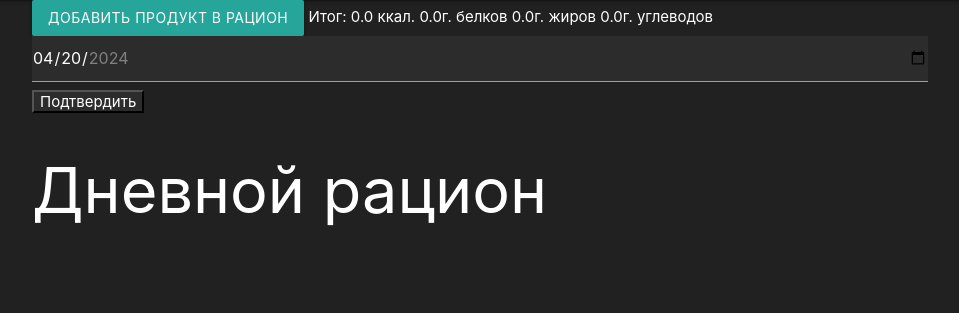
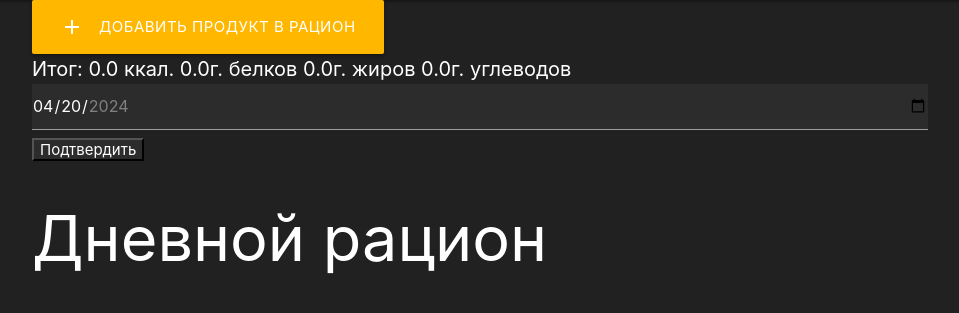
Before and after one commit to k1reedz/web_project, a Flask app: page /diet in a window 1280 px wide. Shown: the part 64-377 px from the top of the page, without its empty margins (160-1119 px from the left). Run offline with Flask 3, Linux system fonts and the light colour scheme; data that the repository does not hold is empty.

Commit message:
Update diet.html

```diff
--- a/templates/diet.html
+++ b/templates/diet.html
@@ -1,33 +1,69 @@
 {% extends "base2.html" %}
 
 {% block content %}
+<style type="text/css">
+    /* Стиль для текста в блоке содержимого */
+    h1, h2, p, a, div {
+        color: white; /* Устанавливаем цвет текста на белый */
+    }
+
+    /* Стили для карточек */
+    .card-container {
+        display: flex; /* Располагаем карточки в строку */
+        flex-wrap: wrap; /* Разрешаем перенос строк */
+        justify-content: space-between; /* Выравниваем карточки по ширине контейнера */
+    }
+
+    .card {
+        width: calc(33.33% - 20px); /* Ширина карточки (33.33% от ширины контейнера) */
+        margin-bottom: 20px; /* Внешний отступ снизу */
+        padding: 20px; /* Внутренний отступ */
+        background-color: #333; /* Цвет фона карточки */
+        border-radius: 10px; /* Радиус скругления углов */
+    }
+
+    .card h2 {
+        margin-top: 0; /* Убираем верхний отступ у заголовка */
+    }
+
+    .card p {
+        margin-bottom: 10px; /* Внешний отступ снизу у параграфа */
+    }
+
+    .card a {
+        color: white; /* Цвет текста ссылок внутри карточки */
+        text-decoration: none; /* Убираем подчеркивание у ссылок */
+    }
+
+    .card a:hover {
+        background-color: #ffb700; /* Желтый фон при наведении */
+        text-decoration: underline; /* Подчеркиваем ссылки при наведении */
+    }
+</style>
 <body>
-    <a href="/diet/adding_a_product" class="btn btn-outline-success">
-                Добавить продукт в рацион
+    <a href="/diet/adding_a_product" class="waves-effect waves-light btn-large" style="background: #ffb700">
+        <i class="material-icons left">add</i>Добавить продукт в рацион
     </a>
-    <font>Итог: {{sum_kcal}} ккал. {{sum_proteins}}г. белков {{sum_fats}}г. жиров {{sum_carbohydrates}}г. углеводов</font>
+    <div style="color: white; font-size: 20px">Итог: {{sum_kcal}} ккал. {{sum_proteins}}г. белков {{sum_fats}}г. жиров {{sum_carbohydrates}}г. углеводов</div>
     <form method="post">
         <input type="date" id="start" name="input_date" style="background-color: rgb(44,44,44); color: white"
                value={{current_date}} min="2024-01-01" max={{today}} />
         <input type="submit" value="Подтвердить" style="background-color: rgb(44,44,44); color: white">
     </form>
     <h1>Дневной рацион</h1>
-    {% for item in products%}
-    <div class="col-md6 border rounded">
-        <h2>{{item.title}}</h2>
-            <font>
-                {{item.weight}}гр.
-                {{item.total_kcal}} ккал. {{item.total_proteins}}г. белков {{item.total_fats}}г. жиров {{item.total_carbohydrates}}г. углеводов
-            </font>
-        <div>
-            <a href="/diet_change/{{item.id}}" class="btn btn-outline-warning">
-                Изменить
-            </a>
-            <a href="/diet_delete/{{item.id}}" class="btn btn-outline-danger">
-                Удалить
-            </a>
-        </div>
+    <div class="card-container">
+        {% for item in products %}
+            <div class="card">
+                <h2>{{ item.title }}</h2>
+                <p>{{ item.weight }}гр. {{ item.total_kcal }} ккал. {{ item.total_proteins }}г. белков {{ item.total_fats }}г. жиров {{ item.total_carbohydrates }}г. углеводов</p>
+                <a href="/diet_change/{{item.id}}" class="waves-effect waves-light btn-small" style="background: #ffb700">
+                    <i class="material-icons left">edit</i>Изменить
+                </a>
+                <a href="/diet_delete/{{item.id}}" class="waves-effect waves-light btn-small" style="background: #F44336">
+                    <i class="material-icons left">delete</i>Удалить
+                </a>
+            </div>
+        {% endfor %}
     </div>
-    {% endfor %}
 </body>
 {% endblock %}
```
